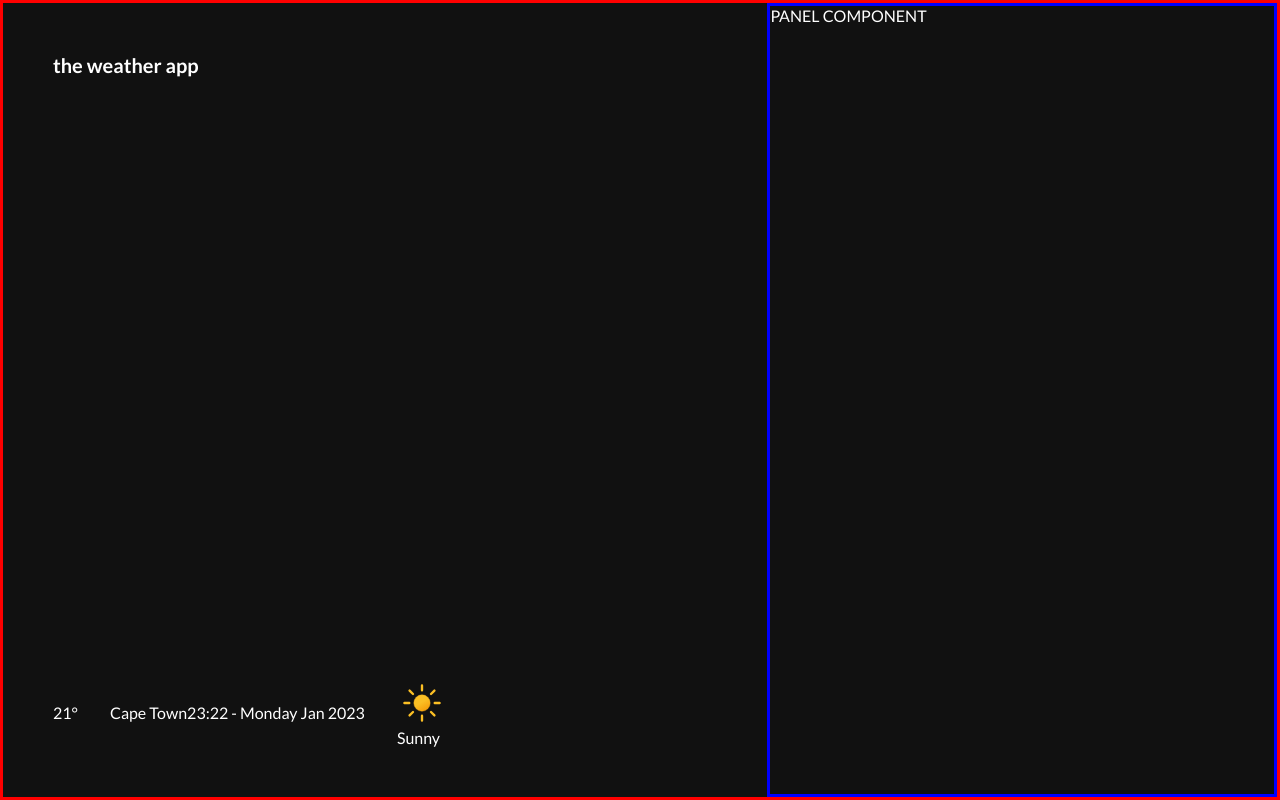
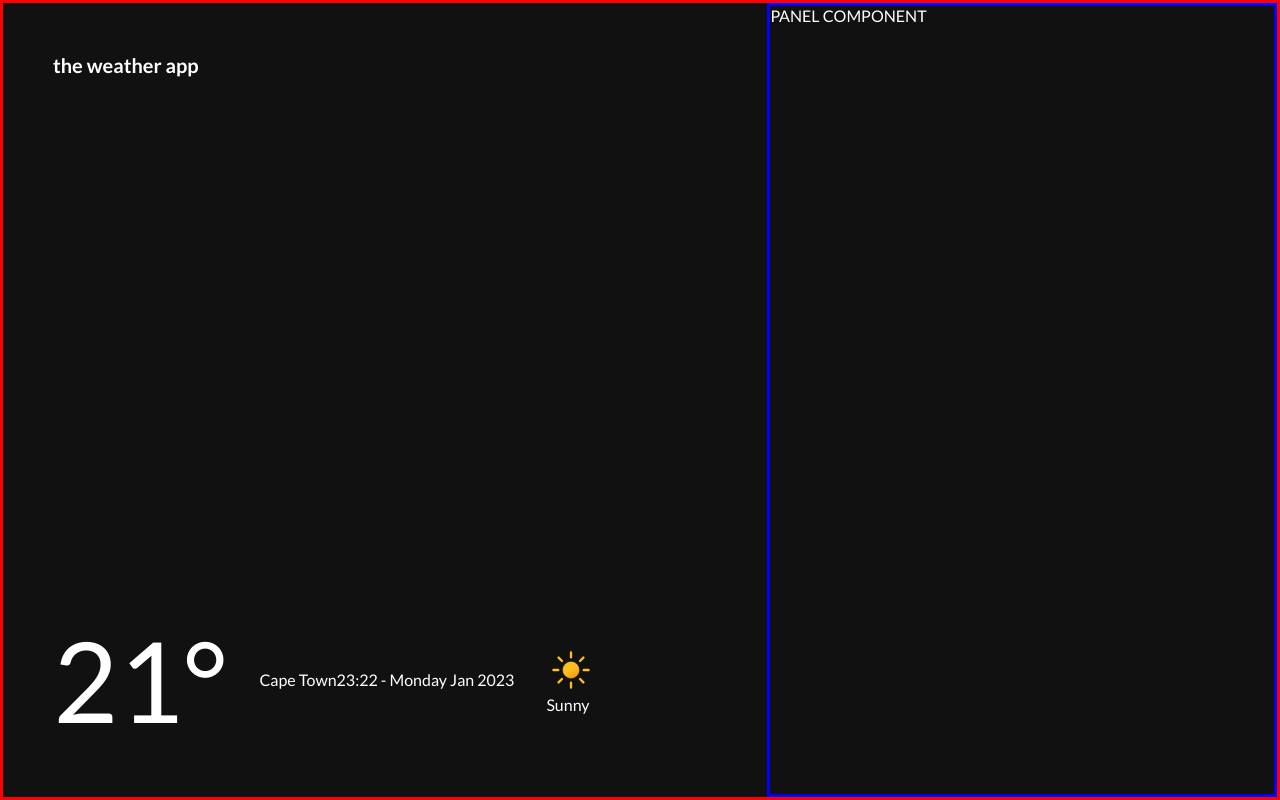
Before and after one commit to Sabelo-Hlatshwayo/React-Weather-Application-JavaScript, a React (Vite) app: page / in a window 1280 px wide. Built offline with nearby package versions, Linux system fonts and the light colour scheme.

Commit message:
Added the CSS styles of the Weather component's temperature text

```diff
--- a/src/components/Weather/Weather.scss
+++ b/src/components/Weather/Weather.scss
@@ -16,4 +16,9 @@
     align-items: center;
     gap: 32px;
   }
+
+  &__temperature {
+    font-size: 112px;
+    font-weight: 400;
+  }
 }
```
